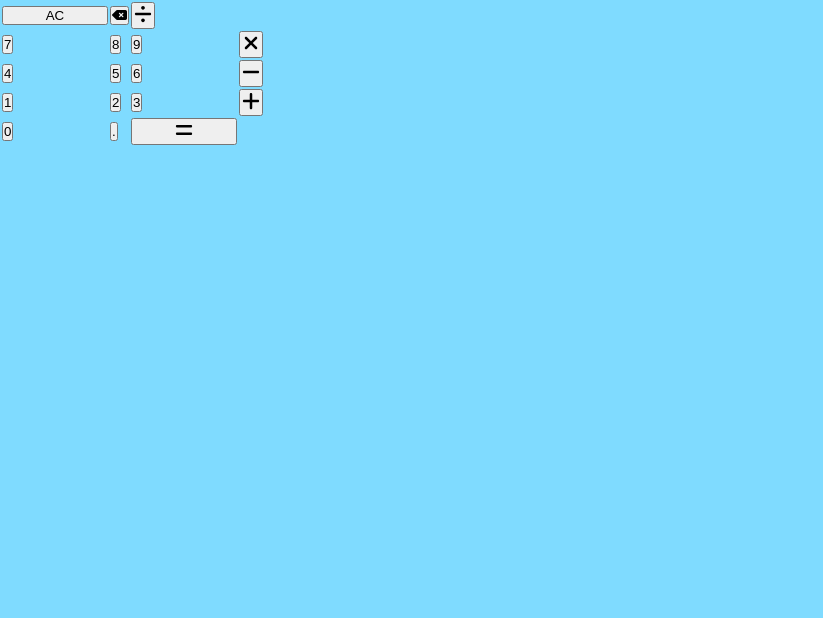
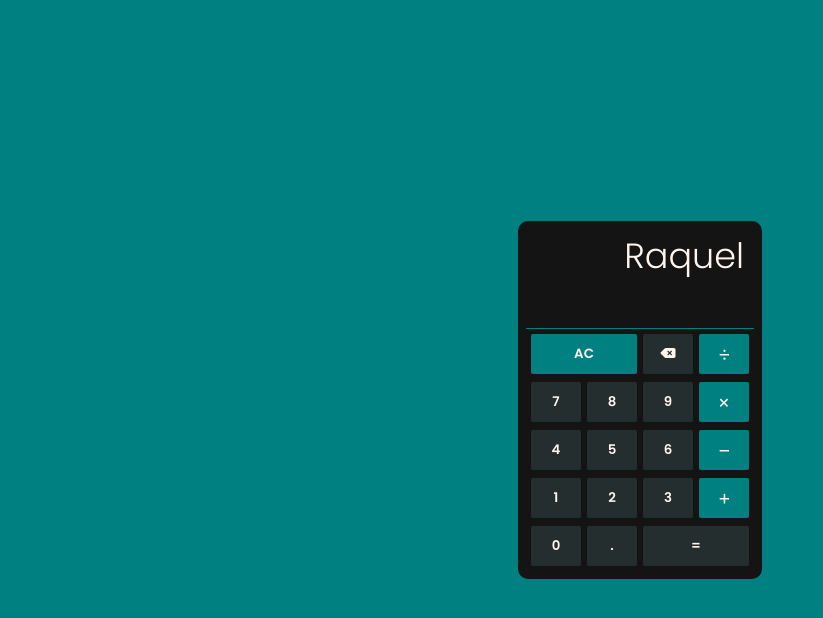
Before and after one commit to RaquelDFS/simple-calculator, a plain HTML site: page index.html in a window 1280 px wide. Shown: the whole page, without its empty margins (0-823 px from the left). Drawn offline with Linux system fonts and the light colour scheme.

Commit message:
style done

```diff
--- a/index.html
+++ b/index.html
@@ -10,35 +10,35 @@
     </head>
     <body>
         <div class="calculator" id="calculator">
-            <p class="result" id="result"></p>
+            <p class="result" id="result">Raquel</p>
             <table>
                 <tr>
                     <td><button class="btn especial" style="width: 106px";>AC</button></td>
                     <td><button class="btn erase"><i class="fas fa-backspace"></i></button></td>
-                    <td><button class="btn operation"><svg aria-hidden="true" focusable="false" data-prefix="fas" data-icon="divide" class="svg-inline--fa fa-divide" role="img" xmlns="http://www.w3.org/2000/svg" viewBox="0 0 448 512"><path fill="currentColor" d="M400 224h-352c-17.69 0-32 14.31-32 31.1s14.31 32 32 32h352c17.69 0 32-14.31 32-32S417.7 224 400 224zM224 144c26.47 0 48-21.53 48-48s-21.53-48-48-48s-48 21.53-48 48S197.5 144 224 144zM224 368c-26.47 0-48 21.53-48 48s21.53 48 48 48s48-21.53 48-48S250.5 368 224 368z"></path></svg></button></td>
+                    <td><button class="btn especial operation"><svg aria-hidden="true" focusable="false" data-prefix="fas" data-icon="divide" class="svg-inline--fa fa-divide" role="img" xmlns="http://www.w3.org/2000/svg" viewBox="0 0 448 512"><path fill="currentColor" d="M400 224h-352c-17.69 0-32 14.31-32 31.1s14.31 32 32 32h352c17.69 0 32-14.31 32-32S417.7 224 400 224zM224 144c26.47 0 48-21.53 48-48s-21.53-48-48-48s-48 21.53-48 48S197.5 144 224 144zM224 368c-26.47 0-48 21.53-48 48s21.53 48 48 48s48-21.53 48-48S250.5 368 224 368z"></path></svg></button></td>
                 </tr>
                 <tr>
                     <td><button class="btn number">7</button></td>
                     <td><button class="btn number">8</button></td>
                     <td><button class="btn number">9</button></td>
-                    <td><button class="btn operation"><svg aria-hidden="true" focusable="false" data-prefix="fas" data-icon="xmark" class="svg-inline--fa fa-xmark" role="img" xmlns="http://www.w3.org/2000/svg" viewBox="0 0 320 512"><path fill="currentColor" d="M310.6 361.4c12.5 12.5 12.5 32.75 0 45.25C304.4 412.9 296.2 416 288 416s-16.38-3.125-22.62-9.375L160 301.3L54.63 406.6C48.38 412.9 40.19 416 32 416S15.63 412.9 9.375 406.6c-12.5-12.5-12.5-32.75 0-45.25l105.4-105.4L9.375 150.6c-12.5-12.5-12.5-32.75 0-45.25s32.75-12.5 45.25 0L160 210.8l105.4-105.4c12.5-12.5 32.75-12.5 45.25 0s12.5 32.75 0 45.25l-105.4 105.4L310.6 361.4z"></path></svg></button></td>
+                    <td><button class="btn especial operation"><svg aria-hidden="true" focusable="false" data-prefix="fas" data-icon="xmark" class="svg-inline--fa fa-xmark" role="img" xmlns="http://www.w3.org/2000/svg" viewBox="0 0 320 512"><path fill="currentColor" d="M310.6 361.4c12.5 12.5 12.5 32.75 0 45.25C304.4 412.9 296.2 416 288 416s-16.38-3.125-22.62-9.375L160 301.3L54.63 406.6C48.38 412.9 40.19 416 32 416S15.63 412.9 9.375 406.6c-12.5-12.5-12.5-32.75 0-45.25l105.4-105.4L9.375 150.6c-12.5-12.5-12.5-32.75 0-45.25s32.75-12.5 45.25 0L160 210.8l105.4-105.4c12.5-12.5 32.75-12.5 45.25 0s12.5 32.75 0 45.25l-105.4 105.4L310.6 361.4z"></path></svg></button></td>
                 </tr>
                 <tr>
                     <td><button class="btn number">4</button></td>
                     <td><button class="btn number">5</button></td>
                     <td><button class="btn number">6</button></td>
-                    <td><button class="btn operation"><svg aria-hidden="true" focusable="false" data-prefix="fas" data-icon="minus" class="svg-inline--fa fa-minus" role="img" xmlns="http://www.w3.org/2000/svg" viewBox="0 0 448 512"><path fill="currentColor" d="M400 288h-352c-17.69 0-32-14.32-32-32.01s14.31-31.99 32-31.99h352c17.69 0 32 14.3 32 31.99S417.7 288 400 288z"></path></svg></button></td>
+                    <td><button class="btn especial operation"><svg aria-hidden="true" focusable="false" data-prefix="fas" data-icon="minus" class="svg-inline--fa fa-minus" role="img" xmlns="http://www.w3.org/2000/svg" viewBox="0 0 448 512"><path fill="currentColor" d="M400 288h-352c-17.69 0-32-14.32-32-32.01s14.31-31.99 32-31.99h352c17.69 0 32 14.3 32 31.99S417.7 288 400 288z"></path></svg></button></td>
                 </tr>
                 <tr>
                     <td><button class="btn number">1</button></td>
                     <td><button class="btn number">2</button></td>
                     <td><button class="btn number">3</button></td>
-                    <td><button class="btn operation"><svg aria-hidden="true" focusable="false" data-prefix="fas" data-icon="plus" class="svg-inline--fa fa-plus" role="img" xmlns="http://www.w3.org/2000/svg" viewBox="0 0 448 512"><path fill="currentColor" d="M432 256c0 17.69-14.33 32.01-32 32.01H256v144c0 17.69-14.33 31.99-32 31.99s-32-14.3-32-31.99v-144H48c-17.67 0-32-14.32-32-32.01s14.33-31.99 32-31.99H192v-144c0-17.69 14.33-32.01 32-32.01s32 14.32 32 32.01v144h144C417.7 224 432 238.3 432 256z"></path></svg></button></td>
+                    <td><button class="btn especial operation"><svg aria-hidden="true" focusable="false" data-prefix="fas" data-icon="plus" class="svg-inline--fa fa-plus" role="img" xmlns="http://www.w3.org/2000/svg" viewBox="0 0 448 512"><path fill="currentColor" d="M432 256c0 17.69-14.33 32.01-32 32.01H256v144c0 17.69-14.33 31.99-32 31.99s-32-14.3-32-31.99v-144H48c-17.67 0-32-14.32-32-32.01s14.33-31.99 32-31.99H192v-144c0-17.69 14.33-32.01 32-32.01s32 14.32 32 32.01v144h144C417.7 224 432 238.3 432 256z"></path></svg></button></td>
                 </tr>
                 <tr>
                     <td><button class="btn number">0</button></td>
                     <td><button class="btn number">.</button></td>
-                    <td><button class="btn igual" style="width: 106px"; ><svg aria-hidden="true" focusable="false" data-prefix="fas" data-icon="equals" class="svg-inline--fa fa-equals" role="img" xmlns="http://www.w3.org/2000/svg" viewBox="0 0 448 512"><path fill="currentColor" d="M48 192h352c17.69 0 32-14.32 32-32s-14.31-31.1-32-31.1h-352c-17.69 0-32 14.31-32 31.1S30.31 192 48 192zM400 320h-352c-17.69 0-32 14.31-32 31.1s14.31 32 32 32h352c17.69 0 32-14.32 32-32S417.7 320 400 320z"></path></svg></button></td>
+                    <td><button class="btn  igual" style="width: 106px"; >=</button></td>
 
                 </tr>
             </table>
--- a/style.css
+++ b/style.css
@@ -1,8 +1,4 @@
 
-            svg{
-                height: 20px;
-                width: 20px;
-            }
             @import url('https://fonts.googleapis.com/css2?family=Poppins:wght@300;600&display=swap');
 *{
     margin: 0;
@@ -11,5 +7,71 @@
     font-family: 'poppins', sans-serif;
 }
 body{
-    background-color: rgb(127, 219, 255);
+    background-color: teal;
+    height: 100vh;
+    width: 100vw;
+    display: flex;
+    flex-direction: row;
+    justify-content: center;
+    align-items: center;
+
+
 }
+
+
+.calculator{
+    background-color: rgb(20, 20, 20);
+    width: fit-content;
+    padding: 8px;
+    border-radius: 10px;
+    height: max-content;
+
+}
+table td{
+    display: inline-block;
+
+
+}
+svg{
+    height: 20px;
+    padding-top: 15%;
+
+}
+
+.btn{
+    height: 40px;
+    width: 50px;
+    font-weight: 700;
+    margin: 3px;
+    cursor: pointer;
+    border-radius: 2px;
+    border: none;
+    color: seashell;
+    background-color: rgba(50, 68, 67, 0.555);
+    transition: all 500ms ease-in-out;
+}
+.btn:hover{
+    content: "";
+    background-color: teal;
+    border: none;
+    color: seashell;
+}
+
+.btn.especial {
+    background-color: teal;
+}
+.btn.especial:hover{
+    content: "";
+    background-color: rgba(0, 0, 0, 0.521);
+    border: none;
+    color: seashell;
+}
+.result{
+    text-align: right;
+    height: 100px;
+    color: seashell;
+    font-size: 35px;
+    word-wrap: break-word;
+    border-bottom: 1px solid teal;
+    padding-right: 10px;
+}
```
